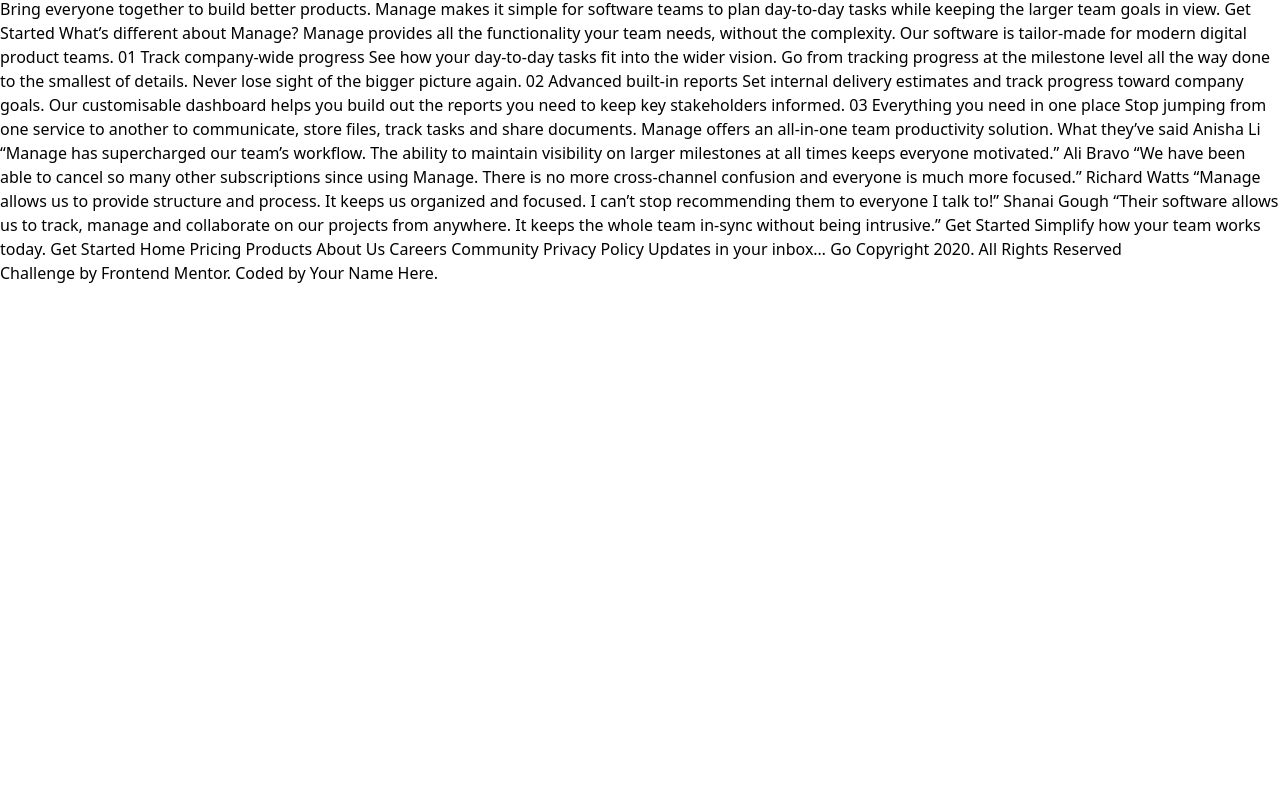
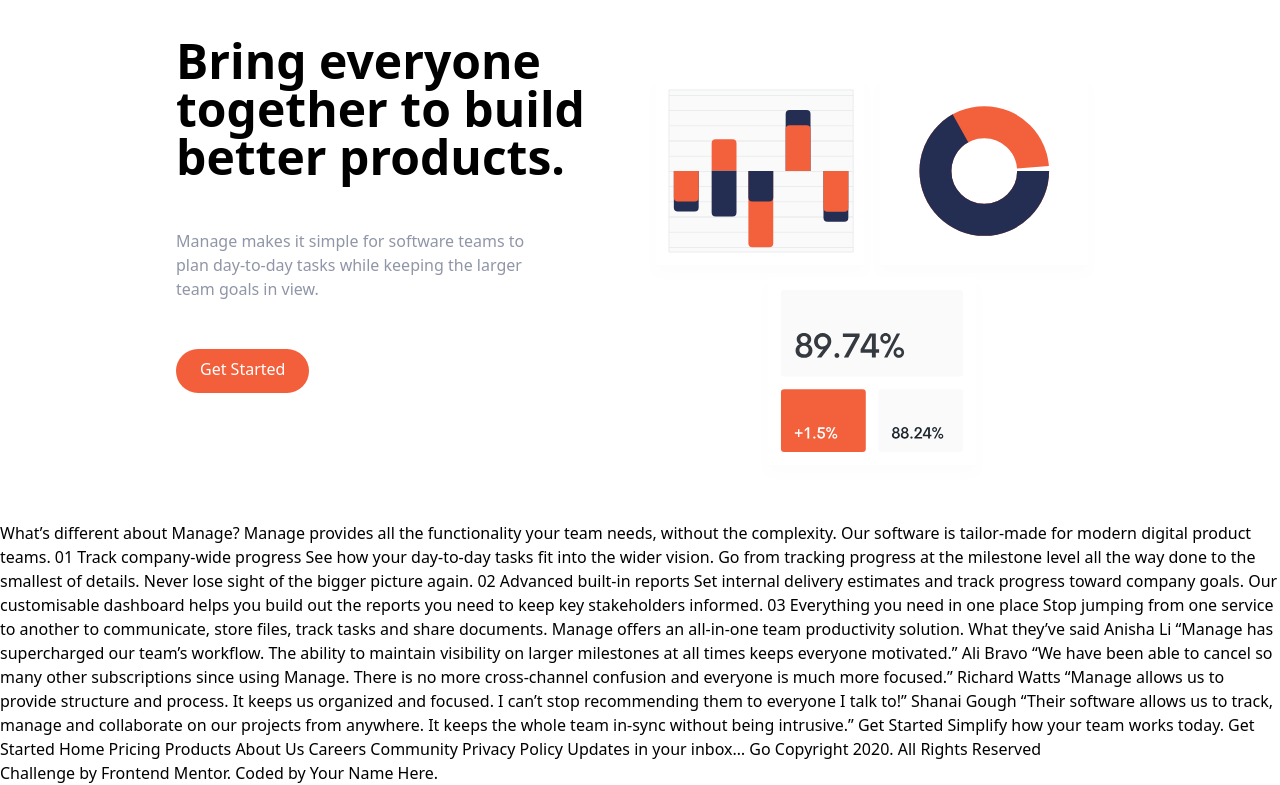
Before and after one commit to stephorc/tailwind-manage-landing, a website: page index.html in a window 1280 px wide. Shown: the part 95-880 px from the top of the page. Before the commit the page ends 800 px from the top, so only its background shows below. Drawn offline with Linux system fonts and the light colour scheme.

Commit message:
Added hero layout and styling to index.html.

```diff
--- a/index.html
+++ b/index.html
@@ -29,7 +29,7 @@
       <div class="pt-2">
         <img src="images/logo.svg" alt="Manage">
       </div>
-      <div class="hidden md:flex space-x-6">
+      <div class="hidden space-x-6 md:flex">
         <a href="#" class="hover:text-darkGrayishBlue">Pricing</a>
         <a href="#" class="hover:text-darkGrayishBlue">Product</a>
         <a href="#" class="hover:text-darkGrayishBlue">About Us</a>
@@ -38,20 +38,34 @@
       </div>
       <a
       href="#"
-      class="hidden md:block p-3 px-6 pt-2 text-white bg-brightRed rounded-full baseline hover:bg-brightRedLight">
+      class="hidden p-3 px-6 pt-2 text-white bg-brightRed rounded-full baseline hover:bg-brightRedLight md:block">
         Get Started
       </a>
     </div>
   </nav>
 
-
-
-  Bring everyone together to build better products.
-
-  Manage makes it simple for software teams to plan day-to-day
-  tasks while keeping the larger team goals in view.
-
-  Get Started
+  <section id="hero">
+    <div class="container flex flex-col-reverse items-center px-6 mx-auto mt-10 space-y-0 md:flex-row md:space-y-0">
+      <div class="flex flex-col mb-32 space-y-12 md:w-1/2">
+        <h1 class="max-w-md text-4xl font-bold text-center md:text-5xl md:text-left">
+          Bring everyone together to build better products.
+        </h1>
+        <p class="max-w-sm text-center text-darkGrayishBlue md:text-left">
+          Manage makes it simple for software teams to plan day-to-day tasks while keeping the larger team goals in view.
+        </p>
+        <div class="flex justify-center md:justify-start">
+          <a
+            href="#"
+            class="p-3 px-6 pt-2 text-white bg-brightRed rounded-full baseline hover:bg-brightRedLight">
+              Get Started
+            </a>
+        </div>
+      </div>
+      <div class="md:w-1/2">
+        <img src="images/illustration-intro.svg" alt="Financial chart illustration">
+      </div>
+    </div>
+  </section>
 
   What’s different about Manage?
 
```
Also changed, not shown: css/main.css.
